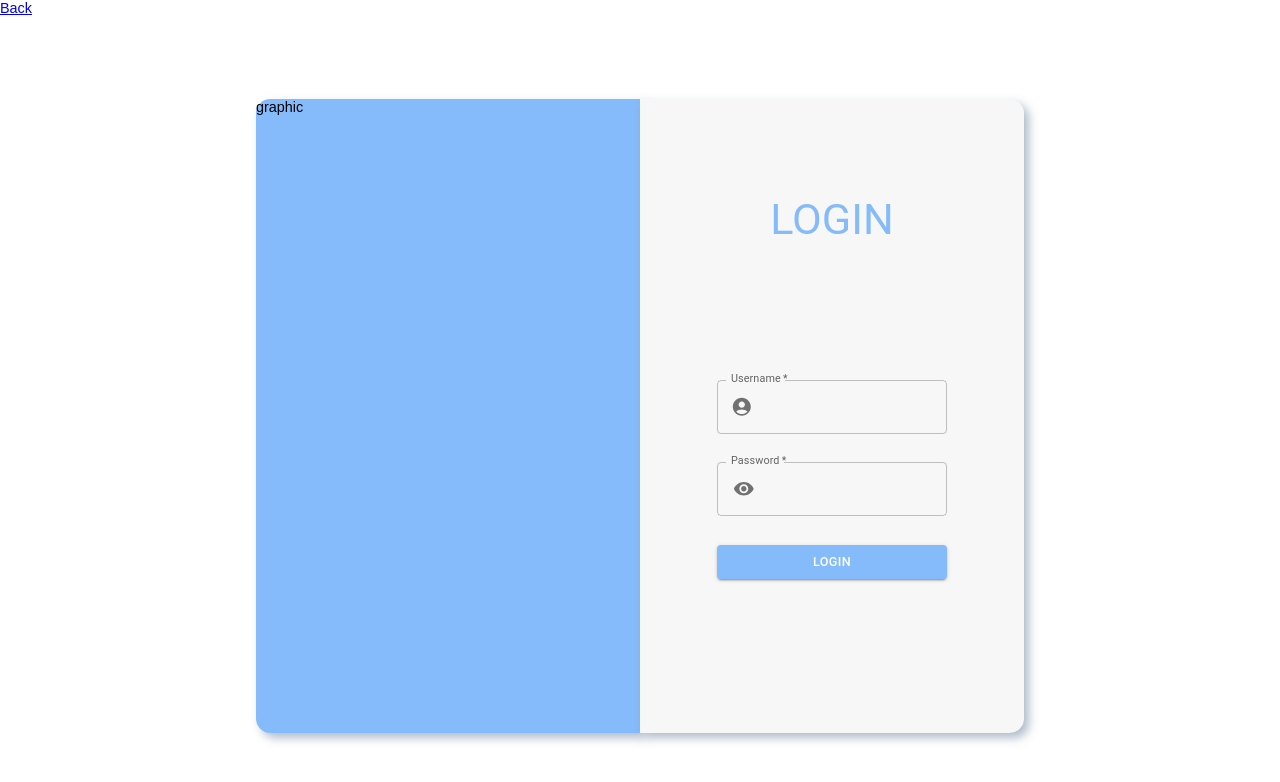
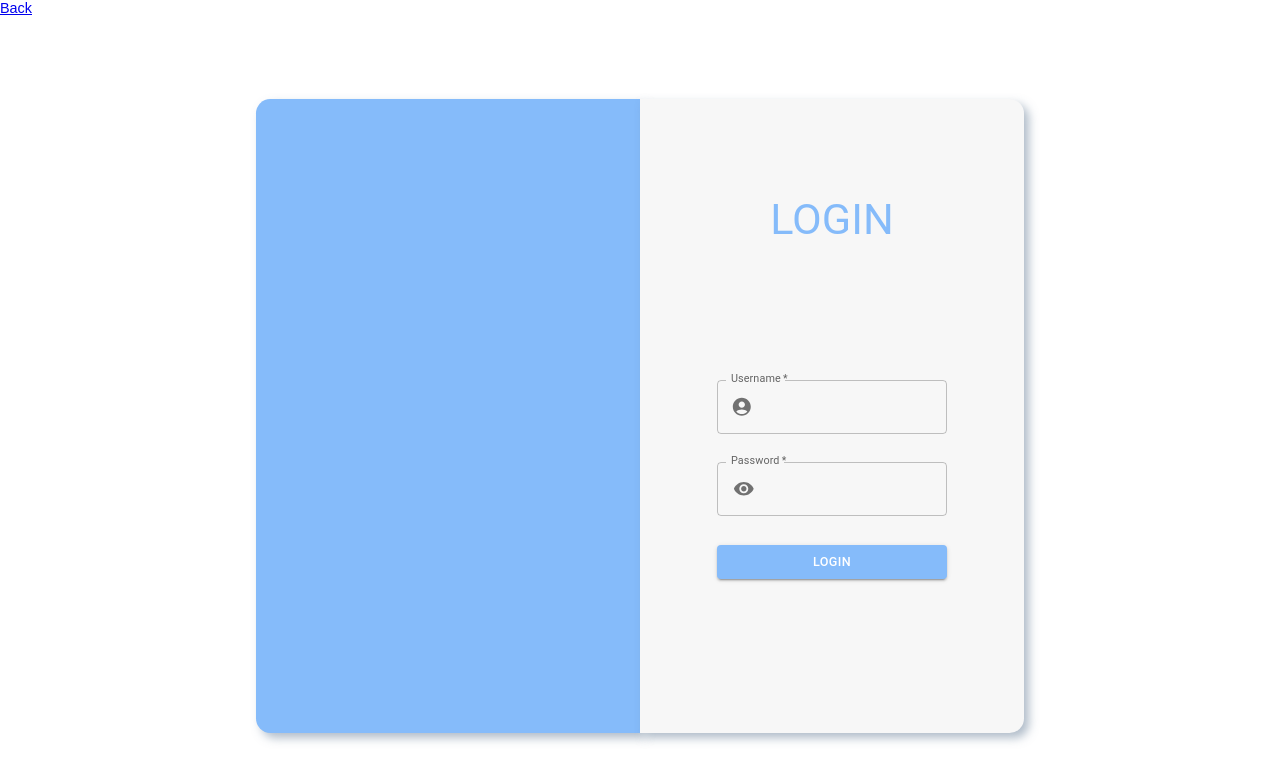
Before and after one commit to makiyo-ronkko/makiyo-app, a React (Create React App) app: page /login-page in a window 1280 px wide. Shown: the top 782 px of the page. Built offline with nearby package versions, Linux system fonts and the light colour scheme.

Commit message:
develop: chore: delete graphic text

```diff
--- a/src/components/Projects/LoginPage/Box/Box.tsx
+++ b/src/components/Projects/LoginPage/Box/Box.tsx
@@ -9,7 +9,7 @@ export const Box = ({ children }: BoxProps) => {
 	return (
 		<div className={Styles.wrapper}>
 			<div className={Styles.container}>
-				<div className={`${Styles.block} ${Styles.graphic}`}>graphic</div>
+				<div className={`${Styles.block} ${Styles.graphic}`}></div>
 				<div className={`${Styles.block} ${Styles.form}`}>{children}</div>
 			</div>
 		</div>
```
